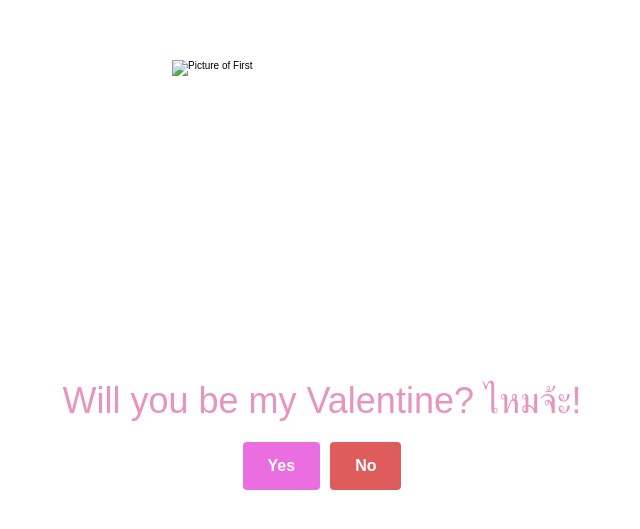
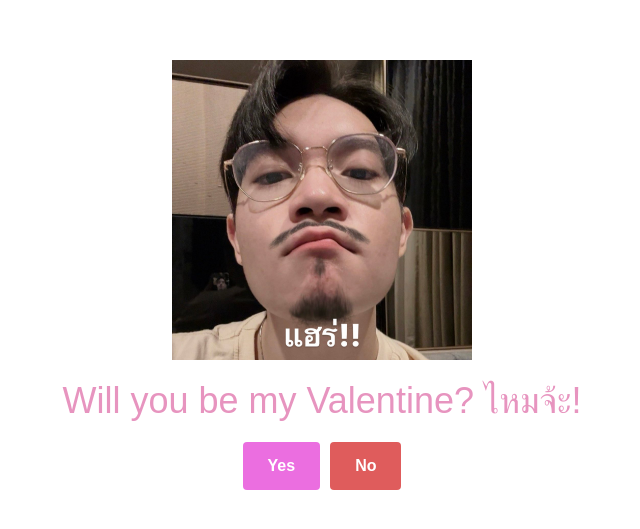
Before and after one commit to choihunjae/For-Plawan, a plain HTML site: page index.html in a window 1280 px wide. Shown: the part 125-654 px from the top of the page, without its empty margins (318-958 px from the left). Drawn offline with Linux system fonts and the light colour scheme; a web font is replaced by a local one.

Commit message:
Update index.html

```diff
--- a/index.html
+++ b/index.html
@@ -14,7 +14,7 @@
   </head>
   <body>
     <main class="container">
-      <img class="cat-img" src="First1.jpg" alt="Picture of First" />
+      <img class="cat-img" src="https://github.com/choihunjae/For-Plawan/blob/main/First4.jpg?raw=true" alt="Picture of First" />
       <p class="title">Will you be my Valentine? ไหมจ้ะ!</p>
       <div class="buttons">
         <button type="button" class="btn btn--yes">Yes</button>
```
